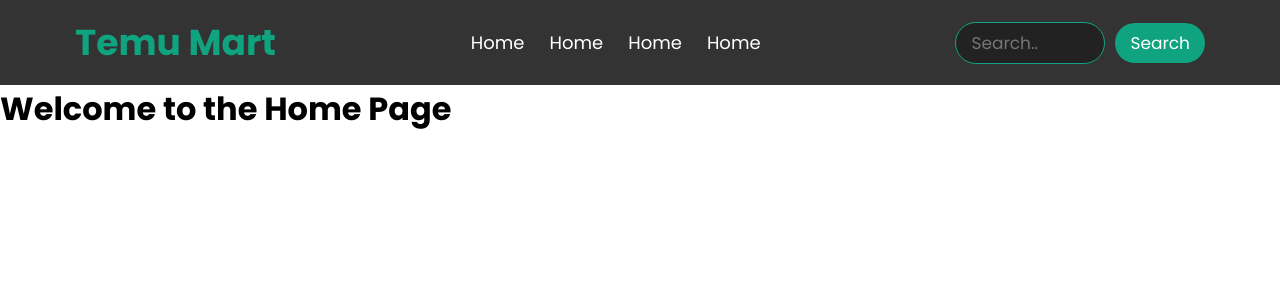
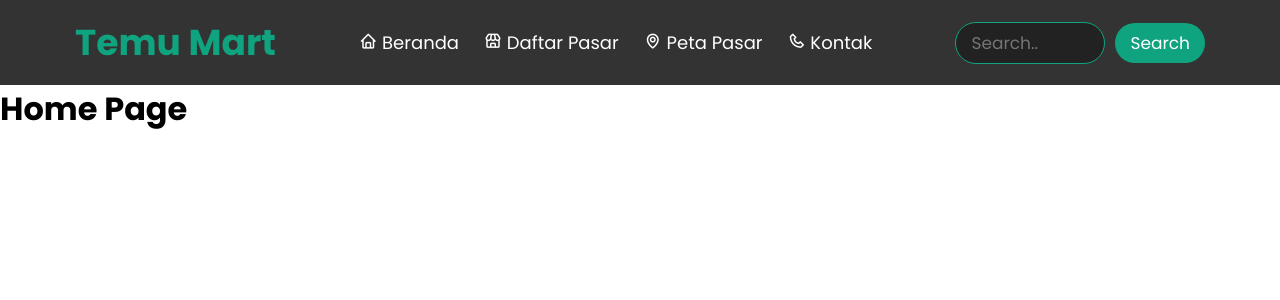
Before and after one commit to Huntbase/Pasar-Lokal, a React (Create React App) app: page / in a window 1280 px wide. Shown: the top 300 px of the page. Built offline with nearby package versions, Linux system fonts and the light colour scheme.

Commit message:
Navbar Fix

```diff
--- a/src/App.js
+++ b/src/App.js
@@ -1,6 +1,5 @@
 import React from "react";
 import { BrowserRouter as Router, Route, Routes } from "react-router-dom";
-import Navbar from "./components/pages/Navbar";
 // import Sidebar from "./components/pages/sidebar";
 import Home from "./components/pages/Home";
 
@@ -8,8 +7,6 @@ const App = () => {
   return (
     <Router>
       <div className="app-container">
-        <Navbar />
-
         {/* <Sidebar /> */}
         <div className="content">
           <Routes>
--- a/src/components/pages/Home.js
+++ b/src/components/pages/Home.js
@@ -1,7 +1,13 @@
 import React from "react";
+import Navbar from "./Navbar";
 
 const Home = () => {
-  return <h1>Welcome to the Home Page</h1>;
+  return (
+    <>
+      <Navbar />
+      <h1>Home Page</h1>
+    </>
+  );
 };
 
 export default Home;
--- a/src/components/pages/Navbar.js
+++ b/src/components/pages/Navbar.js
@@ -1,8 +1,19 @@
-import React from "react";
+import React, { useEffect } from "react";
 import "../css/navbar.css";
 import { Link } from "react-router-dom";
 
 function Navbar() {
+  useEffect(() => {
+    const link = document.createElement("link");
+    link.rel = "stylesheet";
+    link.href =
+      "https://cdn.jsdelivr.net/npm/boxicons@latest/css/boxicons.min.css";
+    document.head.appendChild(link);
+
+    return () => {
+      document.head.removeChild(link);
+    };
+  }, []);
   return (
     <div className="navbar">
       <div className="navbar-logo">
@@ -10,16 +21,24 @@ function Navbar() {
       </div>
       <ul>
         <li>
-          <Link to="/home">Home</Link>
+          <Link to="/beranda">
+            <i className="bx bx-home icon"></i> Beranda
+          </Link>
         </li>
         <li>
-          <Link to="/home">Home</Link>
+          <Link to="/daftar-pasar">
+            <i className="bx bx-store icon"></i> Daftar Pasar
+          </Link>
         </li>
         <li>
-          <Link to="/home">Home</Link>
+          <Link to="/peta-pasar">
+            <i className="bx bx-map icon"></i> Peta Pasar
+          </Link>
         </li>
         <li>
-          <Link to="/home">Home</Link>
+          <Link to="/kontak">
+            <i className="bx bx-phone icon"></i> Kontak
+          </Link>
         </li>
       </ul>
       <div className="navbar-search">
@@ -29,4 +48,5 @@ function Navbar() {
     </div>
   );
 }
+
 export default Navbar;
```
